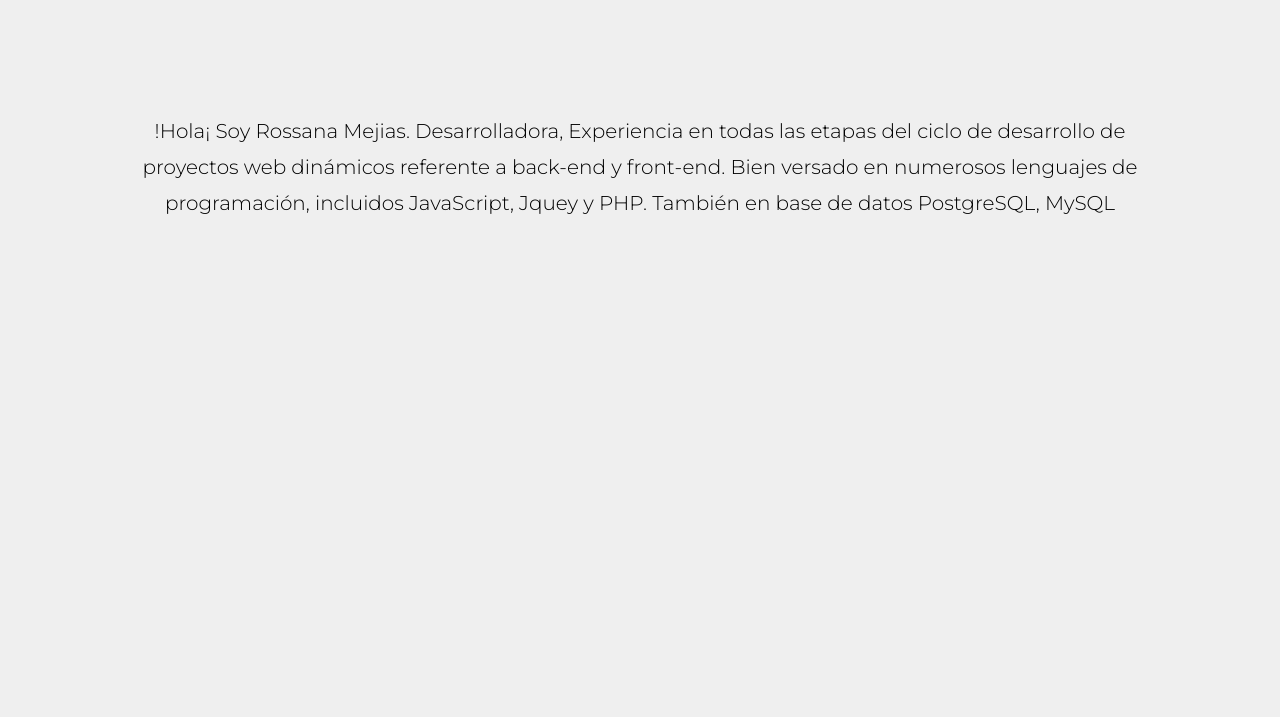
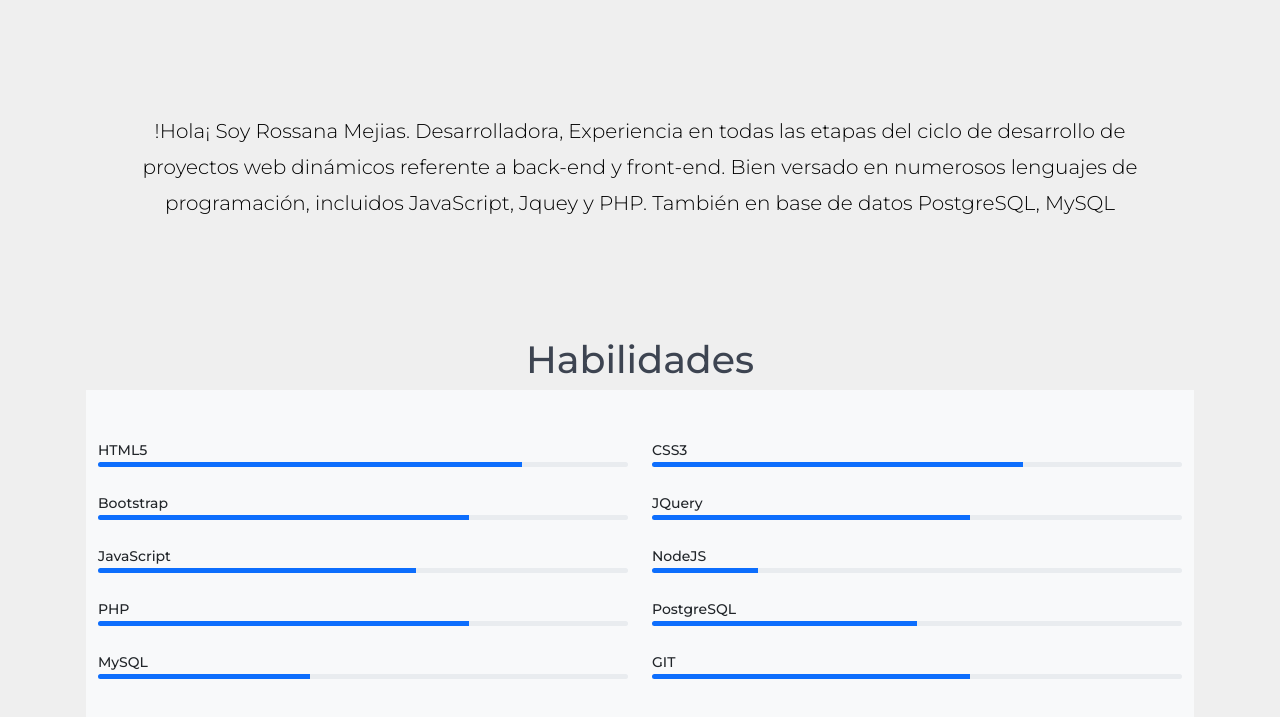
Before and after one commit to rossanamejias/rossanamejias.github.io, a plain HTML site: page index.html in a window 1280 px wide. Shown: the part 1051-1768 px from the top of the page. Before the commit the page ends 1388 px from the top, so only its background shows below. Drawn offline with nearby package versions, Linux system fonts and the light colour scheme.

Commit message:
agrego la sección de habilidades

```diff
--- a/index.html
+++ b/index.html
@@ -117,6 +117,75 @@
             </div>
         </section>
 
+         <!-- skill  -->
+        <section class="section-skill" id="skill">
+            <h2>Habilidades</h2>
+            <div class="container ">
+            <div class="row justify-content-center bg-light mx-1 py-5 mb-5">
+                <div class="col-lg-6 col-12">
+                <span class="small mb-2">HTML5</span>
+                <div class="progress mb-4" role="progressbar" aria-label="Example 1px high" aria-valuenow="25" aria-valuemin="0" aria-valuemax="100" style="height: 5px">
+                    <div class="progress-bar" style="width: 80%"></div>
+                </div>
+                </div>
+                <div class="col-lg-6 col-12">
+                <span class="small mb-4">CSS3</span>
+                <div class="progress mb-3" role="progressbar" aria-label="Example 1px high" aria-valuenow="25" aria-valuemin="0" aria-valuemax="100" style="height: 5px">
+                    <div class="progress-bar" style="width: 70%"></div>
+                </div>
+                </div>
+                <div class="col-lg-6 col-12">
+                <span class="small mb-2">Bootstrap</span>
+                <div class="progress mb-4" role="progressbar" aria-label="Example 1px high" aria-valuenow="25" aria-valuemin="0" aria-valuemax="100" style="height: 5px">
+                    <div class="progress-bar" style="width: 70%"></div>
+                </div>
+                </div>
+                <div class="col-lg-6 col-12">
+                <span class="small mb-2">JQuery</span>
+                <div class="progress mb-4" role="progressbar" aria-label="Example 1px high" aria-valuenow="25" aria-valuemin="0" aria-valuemax="100" style="height: 5px">
+                    <div class="progress-bar" style="width: 60%"></div>
+                </div>
+                </div>
+                <div class="col-lg-6 col-12">
+                <span class="small mb-2">JavaScript</span>
+                <div class="progress mb-4" role="progressbar" aria-label="Example 1px high" aria-valuenow="25" aria-valuemin="0" aria-valuemax="100" style="height: 5px">
+                    <div class="progress-bar" style="width: 60%"></div>
+                </div>
+                </div>
+                <div class="col-lg-6 col-12">
+                <span class="small mb-2">NodeJS</span>
+                <div class="progress mb-4" role="progressbar" aria-label="Example 1px high" aria-valuenow="25" aria-valuemin="0" aria-valuemax="100" style="height: 5px">
+                    <div class="progress-bar" style="width: 20%"></div>
+                </div>
+                </div>
+                <div class="col-lg-6 col-12">
+                <span class="small mb-2">PHP</span>
+                <div class="progress mb-4" role="progressbar" aria-label="Example 1px high" aria-valuenow="25" aria-valuemin="0" aria-valuemax="100" style="height: 5px">
+                    <div class="progress-bar" style="width: 70%"></div>
+                </div>
+                </div>
+                <div class="col-lg-6 col-12">
+                <span class="small mb-2">PostgreSQL</span>
+                <div class="progress mb-4" role="progressbar" aria-label="Example 1px high" aria-valuenow="25" aria-valuemin="0" aria-valuemax="100" style="height: 5px">
+                    <div class="progress-bar" style="width: 50%"></div>
+                </div>
+                </div>
+                <div class="col-lg-6 col-12">
+                <span class="small mb-2">MySQL</span>
+                <div class="progress mb-4" role="progressbar" aria-label="Example 1px high" aria-valuenow="25" aria-valuemin="0" aria-valuemax="100" style="height: 5px">
+                    <div class="progress-bar" style="width: 40%"></div>
+                </div>
+                </div>
+                <div class="col-lg-6 col-12">
+                <span class="small mb-2">GIT</span>
+                <div class="progress mb-4" role="progressbar" aria-label="Example 1px high" aria-valuenow="25" aria-valuemin="0" aria-valuemax="100" style="height: 5px">
+                    <div class="progress-bar" style="width: 60%"></div>
+                </div>
+                </div>
+            </div>
+            </div>
+        </section>
+
         <!-- Bootstrap -->
         <script src="https://cdn.jsdelivr.net/npm/bootstrap@5.3.0/dist/js/bootstrap.bundle.min.js" integrity="sha384-geWF76RCwLtnZ8qwWowPQNguL3RmwHVBC9FhGdlKrxdiJJigb/j/68SIy3Te4Bkz" crossorigin="anonymous"></script>
         <!-- Font Awesome -->
```
